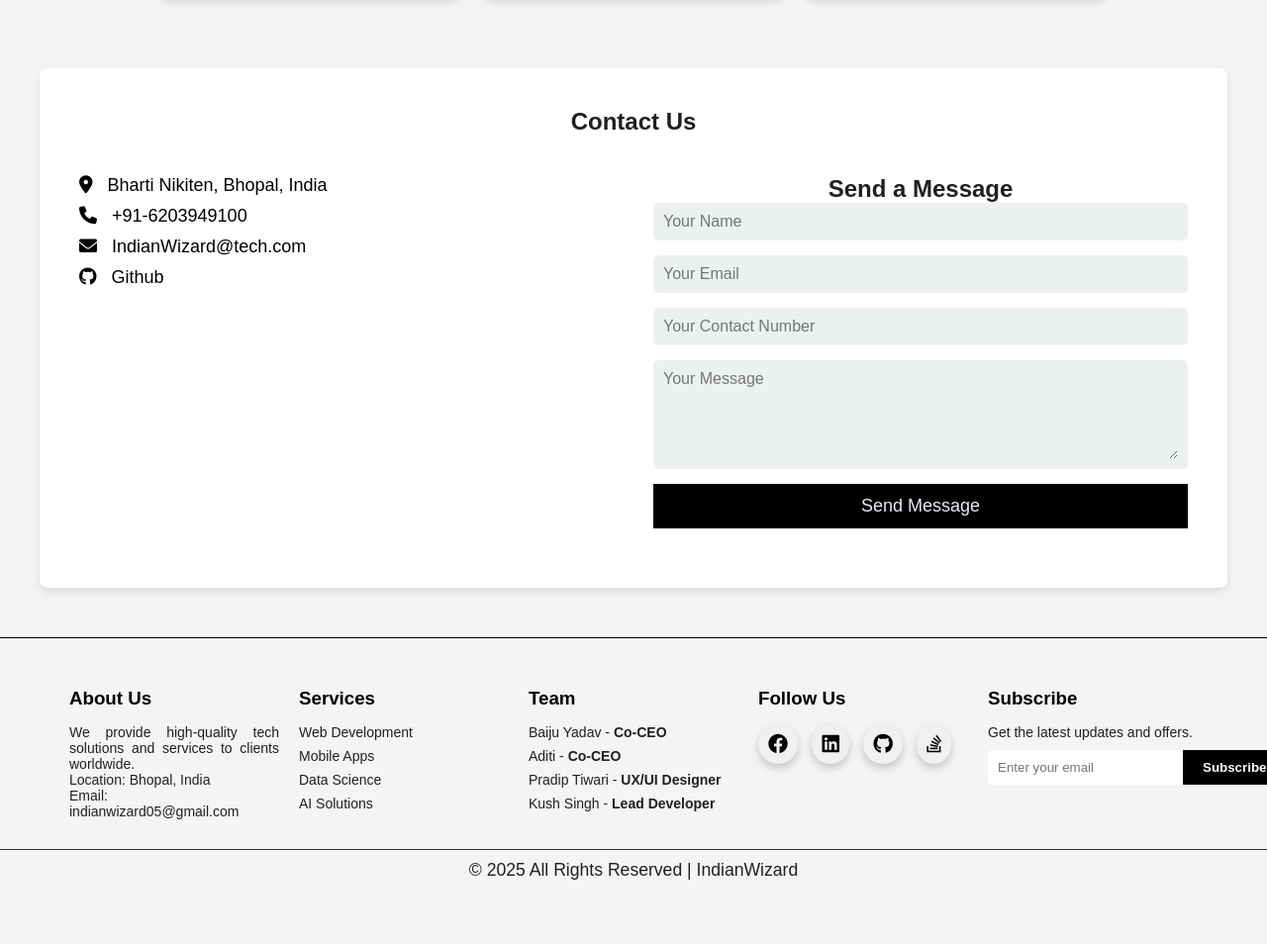
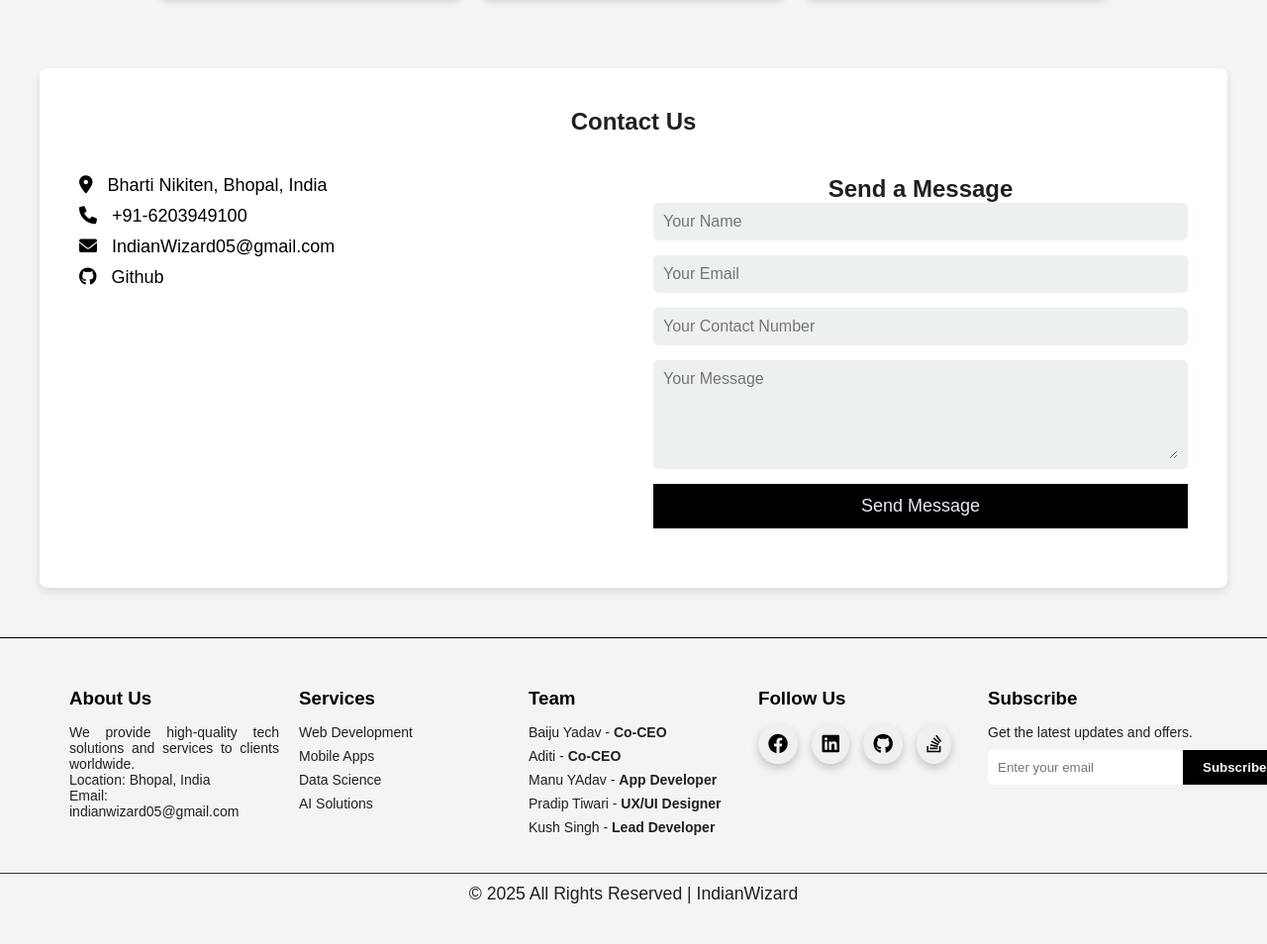
Before and after one commit to AditiSuchi/IndianWizard, a Flask app: page / in a window 1280 px wide. Shown: the part 3625-4579 px from the top of the page at 99% size. Before the commit the page ends 4514 px from the top, so only its background shows below. Run offline with Flask 3, Linux system fonts and the light colour scheme.

Commit message:
Update index.html

```diff
--- a/templates/index.html
+++ b/templates/index.html
@@ -8,7 +8,6 @@
     <meta name="viewport" content="width=device-width, initial-scale=1.0">
     <meta name="google-site-verification" content="koDyfjLY2g2krJXtm7_Vu8VQXTutbE8Fwiugyh12thA" />
     <title>Indian Wizard - Expert IT Services in Web Development & AI Solutions</title>
-
 
     <meta name="description"
         content="Indian Wizard - Expert IT services in Web Development, Data Analysis, Data Science, and AI-powered solutions. We help businesses grow with cutting-edge technology.">
@@ -238,7 +237,7 @@
             <div class="contact-details">
                 <p><i class="fas fa-map-marker-alt"></i> Bharti Nikiten, Bhopal, India</p>
                 <p><i class="fas fa-phone"></i> +91-6203949100</p>
-                <p><i class="fas fa-envelope"></i> IndianWizard@tech.com</p>
+                <p><i class="fas fa-envelope"></i> IndianWizard05@gmail.com</p>
                 <p><i class="fa-brands fa-github"></i> Github</p>
             </div>
 
@@ -291,6 +290,7 @@
                     <ul>
                         <li>Baiju Yadav - <strong>Co-CEO</strong></li>
                         <li>Aditi - <strong>Co-CEO</strong></li>
+                        <li>Manu YAdav - <strong>App Developer</strong></li>
                         <li>Pradip Tiwari - <strong>UX/UI Designer</strong> </li>
                         <li>Kush Singh - <strong>Lead Developer</strong></li>
                     </ul>
```
